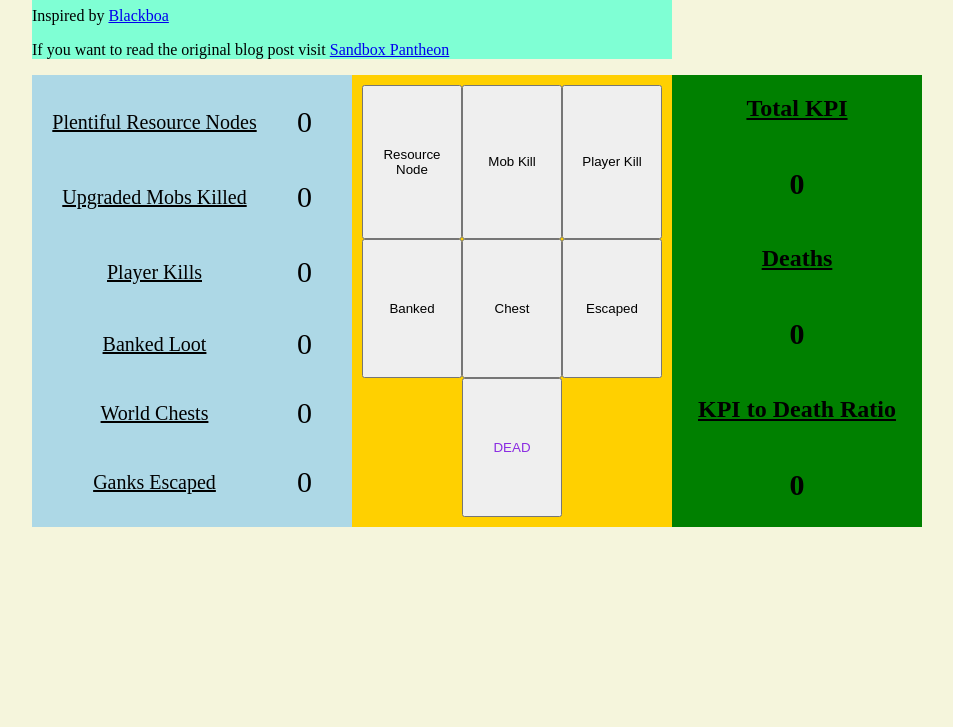
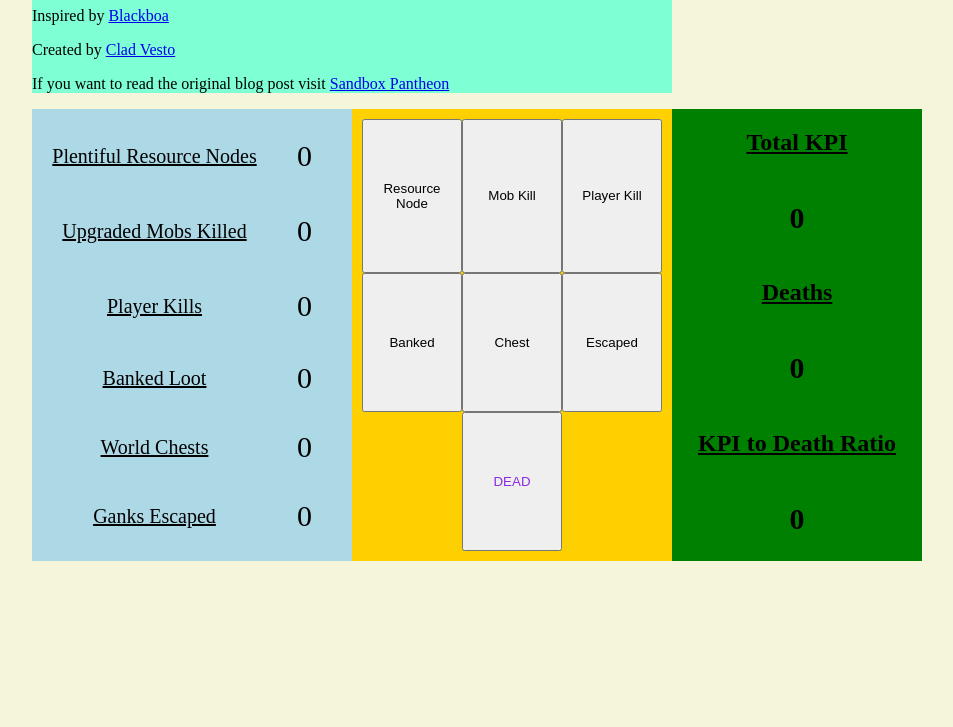
Before and after one commit to Jusumgi/AlbionSoloScorecard, a plain HTML site: page index.html in a window 1280 px wide. Shown: the part 73-800 px from the top of the page, without its empty margins (224-1177 px from the left). Drawn offline with Linux system fonts and the light colour scheme.

Commit message:
added github plug

```diff
--- a/index.html
+++ b/index.html
@@ -14,6 +14,7 @@
 <header>
     <h1 class="header" id="title">The Unofficial Albion Online Solo Scorecard</h1>
         <p class="header" id="twitch">Inspired by <a id="blackboatwitch" href="https://www.twitch.tv/blackboa" target="_blank">Blackboa</a></p>
+        <p class="header" id="github">Created by <a id="cladgithub" href="https://github.com/Clad-Vesto/AlbionSoloScorecard" target="_blank">Clad Vesto</a></p>
         <p class="header" id="blog">If you want to read the original blog post visit <a id="sandboxpantheon" href="https://sandboxpantheon.com/f/albion-online-solo-player-scorecard-unofficial" target="_blank">Sandbox Pantheon</a></p>
 </header>
 
```
